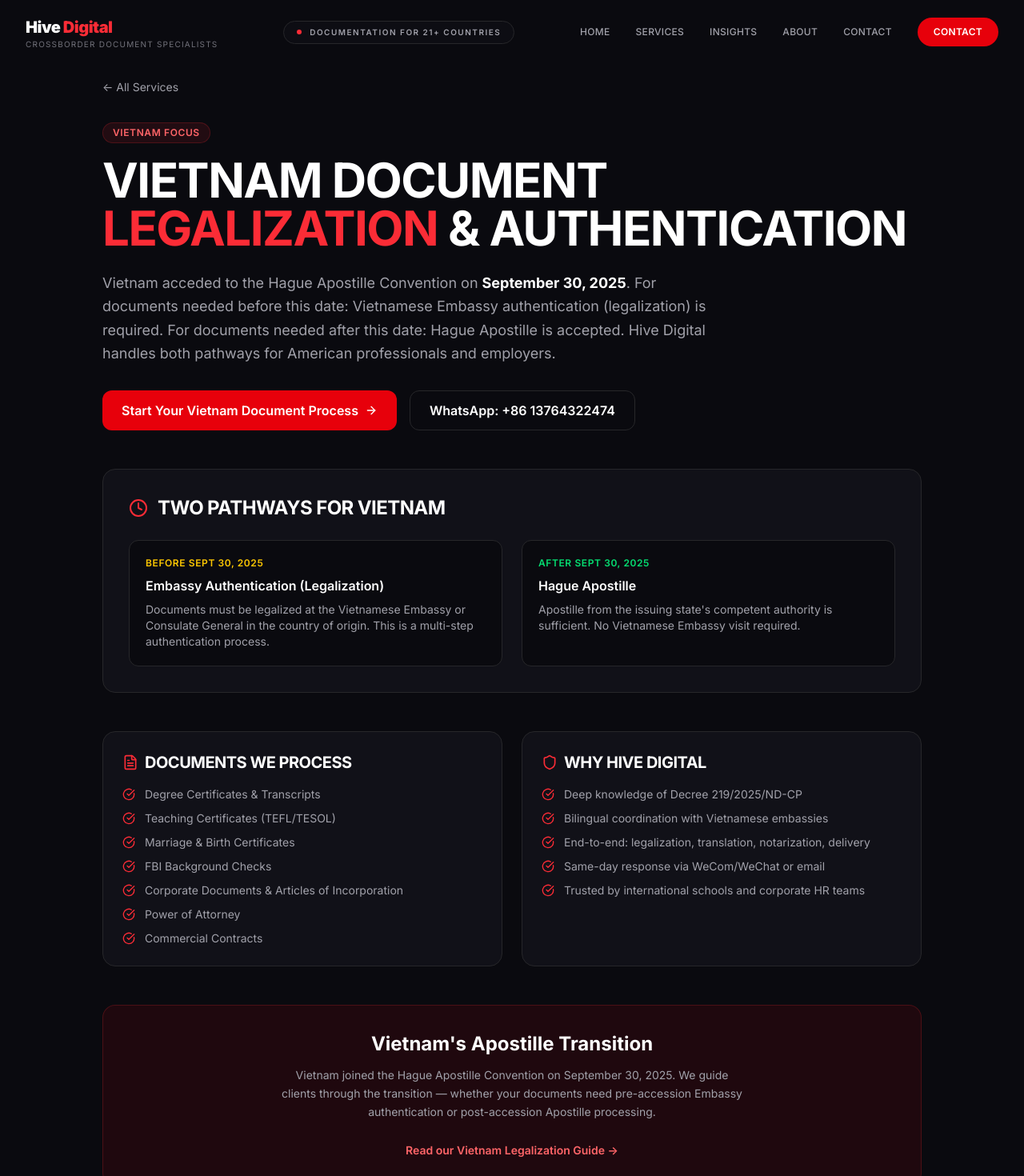
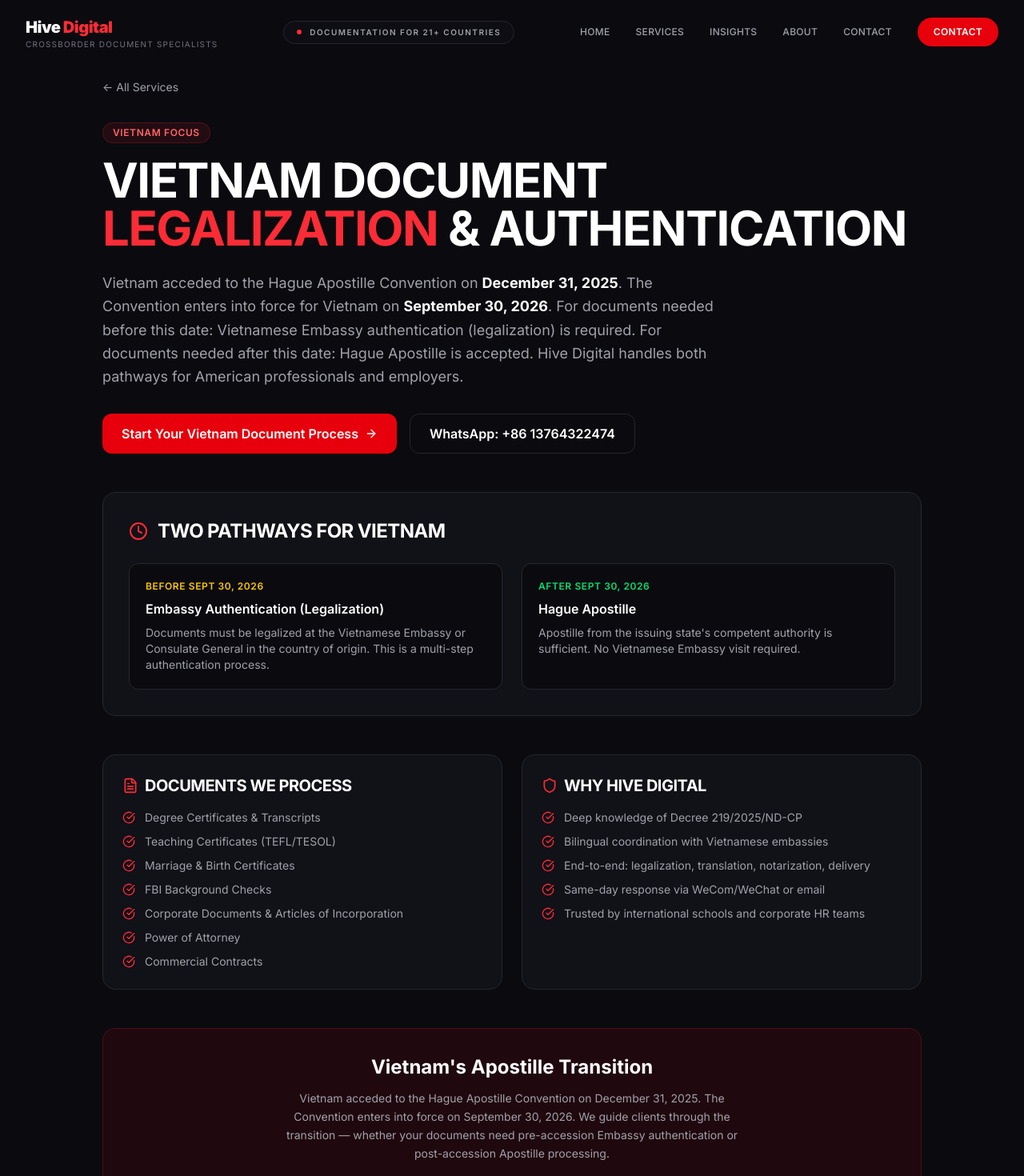
Before and after one commit to scottpiusz-cmyk/hive-digital, a Next.js app: page /vietnam-authentication in a window 1280 px wide. Shown: the top 1470 px of the page at 80% size. Built offline with nearby package versions, Linux system fonts and the light colour scheme.

Commit message:
Fix Vietnam Apostille dates - accession Dec 31 2025, effective Sept 30 2026

```diff
--- a/app/vietnam-authentication/page.tsx
+++ b/app/vietnam-authentication/page.tsx
@@ -29,7 +29,7 @@
           <span className="text-red-500">Legalization</span> & Authentication
         </h1>
         <p className="text-hive-muted text-lg max-w-3xl leading-relaxed mb-8">
-          Vietnam acceded to the Hague Apostille Convention on <strong className="text-white">September 30, 2025</strong>.
+          Vietnam acceded to the Hague Apostille Convention on <strong className="text-white">December 31, 2025</strong>. The Convention enters into force for Vietnam on <strong className="text-white">September 30, 2026</strong>.
           For documents needed before this date: Vietnamese Embassy authentication (legalization) is required.
           For documents needed after this date: Hague Apostille is accepted.
           Hive Digital handles both pathways for American professionals and employers.
@@ -50,12 +50,12 @@
           </h2>
           <div className="grid sm:grid-cols-2 gap-6">
             <div className="bg-hive-bg border border-hive-border rounded-xl p-5">
-              <div className="text-xs font-semibold uppercase tracking-wider text-yellow-400 mb-2">Before Sept 30, 2025</div>
+              <div className="text-xs font-semibold uppercase tracking-wider text-yellow-400 mb-2">Before Sept 30, 2026</div>
               <h3 className="text-white font-semibold mb-2">Embassy Authentication (Legalization)</h3>
               <p className="text-hive-muted text-sm">Documents must be legalized at the Vietnamese Embassy or Consulate General in the country of origin. This is a multi-step authentication process.</p>
             </div>
             <div className="bg-hive-bg border border-hive-border rounded-xl p-5">
-              <div className="text-xs font-semibold uppercase tracking-wider text-green-400 mb-2">After Sept 30, 2025</div>
+              <div className="text-xs font-semibold uppercase tracking-wider text-green-400 mb-2">After Sept 30, 2026</div>
               <h3 className="text-white font-semibold mb-2">Hague Apostille</h3>
               <p className="text-hive-muted text-sm">Apostille from the issuing state's competent authority is sufficient. No Vietnamese Embassy visit required.</p>
             </div>
@@ -90,7 +90,7 @@
         <div className="bg-red-600/10 border border-red-500/20 rounded-2xl p-8 text-center mb-12">
           <h2 className="text-2xl font-bold text-white mb-3">Vietnam's Apostille Transition</h2>
           <p className="text-hive-muted mb-6 max-w-xl mx-auto text-sm leading-relaxed">
-            Vietnam joined the Hague Apostille Convention on September 30, 2025.
+            Vietnam acceded to the Hague Apostille Convention on December 31, 2025. The Convention enters into force on September 30, 2026.
             We guide clients through the transition — whether your documents need
             pre-accession Embassy authentication or post-accession Apostille processing.
           </p>
```
